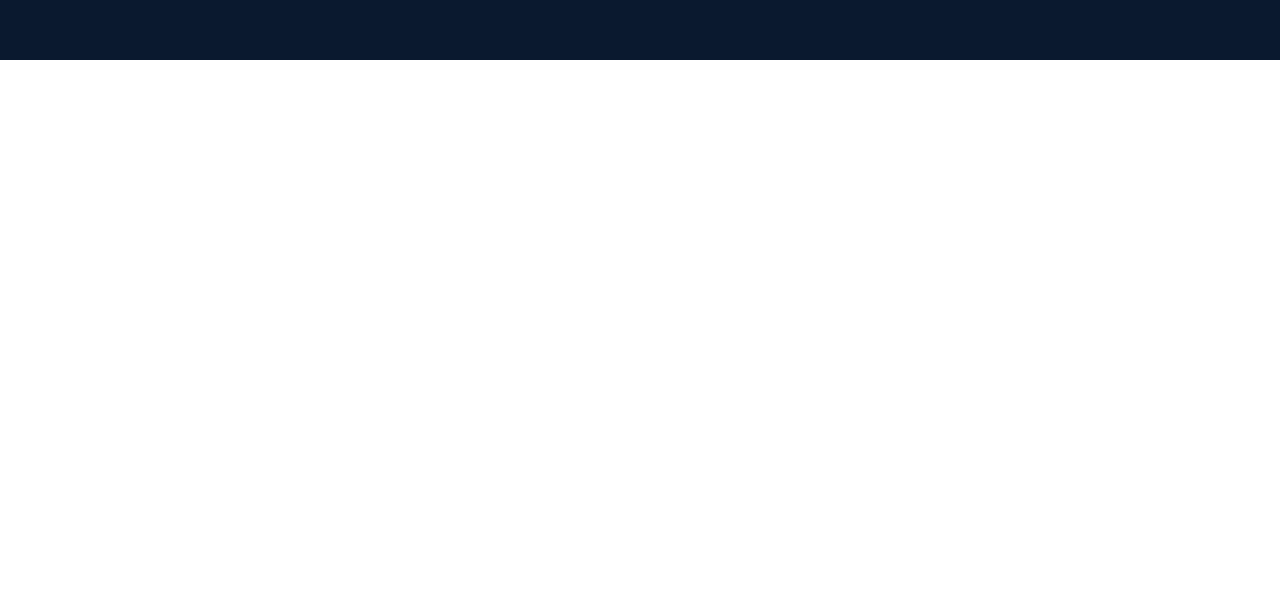
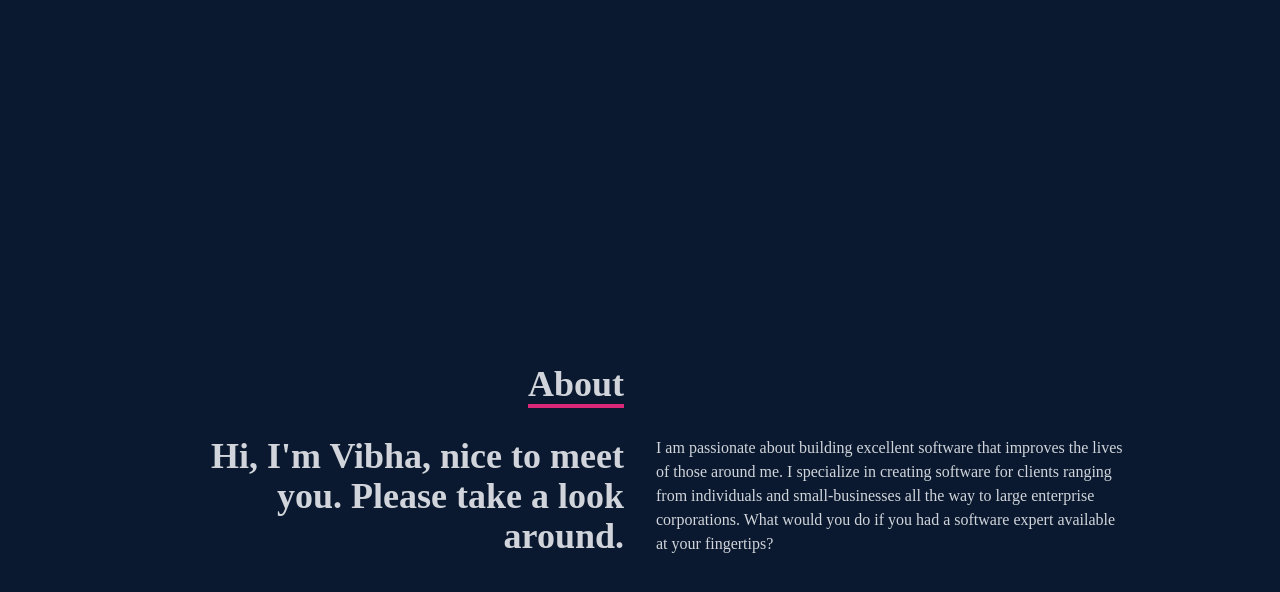
Before and after one commit to vibha-2601/portfolio, a React (Create React App) app in the folder portfolio-app/: page / in a window 1280 px wide. Shown: the part 740-1332 px from the top of the page. Before the commit the page ends 800 px from the top, so only its background shows below. Built offline with nearby package versions, Linux system fonts and the light colour scheme.

Commit message:
Building About component

```diff
--- a/portfolio-app/src/App.js
+++ b/portfolio-app/src/App.js
@@ -1,3 +1,4 @@
+import About from "./components/About";
 import Home from "./components/Home";
 import Navbar from "./components/Navbar";
 
@@ -7,6 +8,7 @@
     <div>
      <Navbar />
     <Home />
+    <About />
     </div>
   );
 }
--- /dev/null
+++ b/portfolio-app/src/components/About.js
@@ -0,0 +1,34 @@
+import React from "react";
+
+const About = () => {
+  return (
+    <div name="about" className="w-full h-screen bg-[#0a192f] text-gray-300">
+      <div className="flex flex-col justify-center items-center w-full h-full">
+        <div className="max-w-[1000px] w-full px-4 grid grid-cols-2 gap-8">
+          <div className="sm:text-right pb-8 pl-4">
+            <p className="text-4xl font-bold inline border-b-4 border-pink-600">
+              About
+            </p>
+          </div>
+          <div></div>
+        </div>
+        <div className="max-w-[1000px] w-full sm:grid grid-cols-2 gap-8 px-4">
+          <div className="sm:text-right text-4xl font-bold">
+            <p>Hi, I'm Vibha, nice to meet you. Please take a look around.</p>
+          </div>
+          <div>
+            <p>
+              I am passionate about building excellent software that improves
+              the lives of those around me. I specialize in creating software
+              for clients ranging from individuals and small-businesses all the
+              way to large enterprise corporations. What would you do if you had
+              a software expert available at your fingertips?
+            </p>
+          </div>
+        </div>
+      </div>
+    </div>
+  );
+};
+
+export default About;
```
